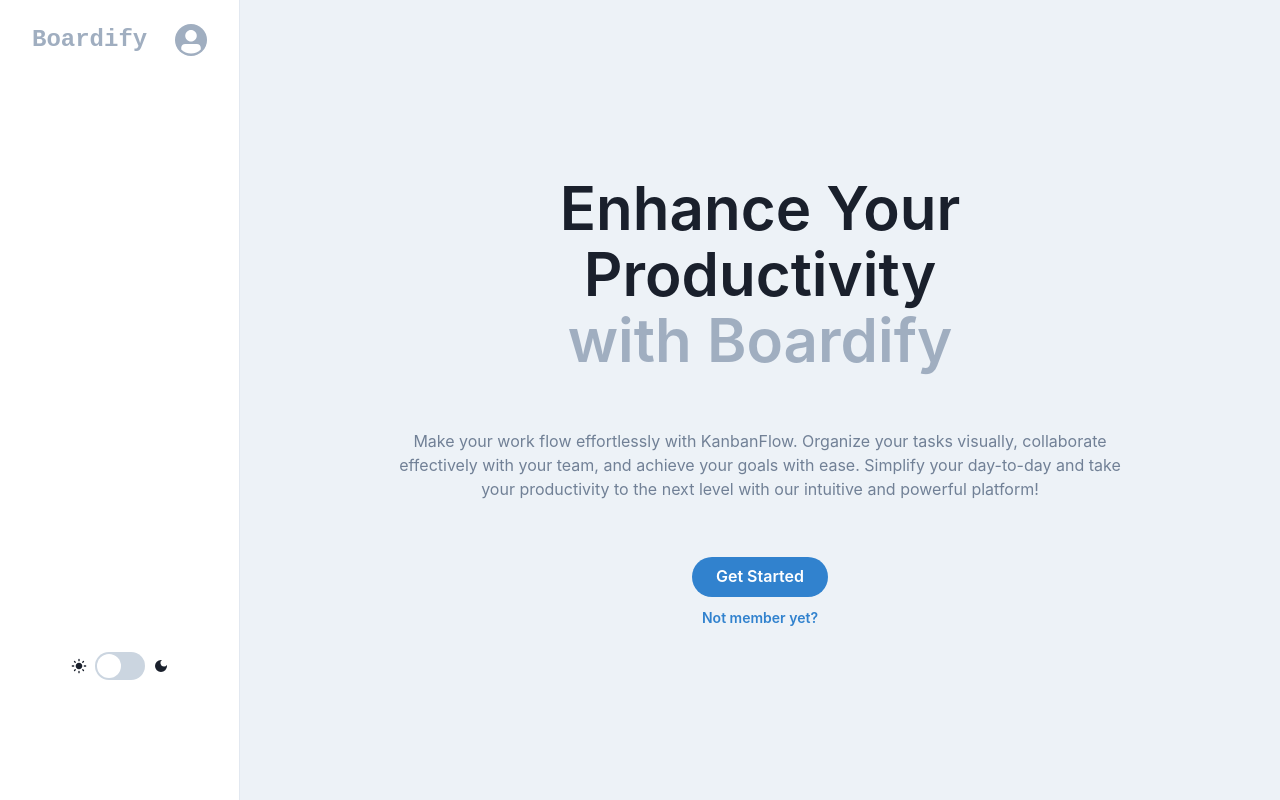
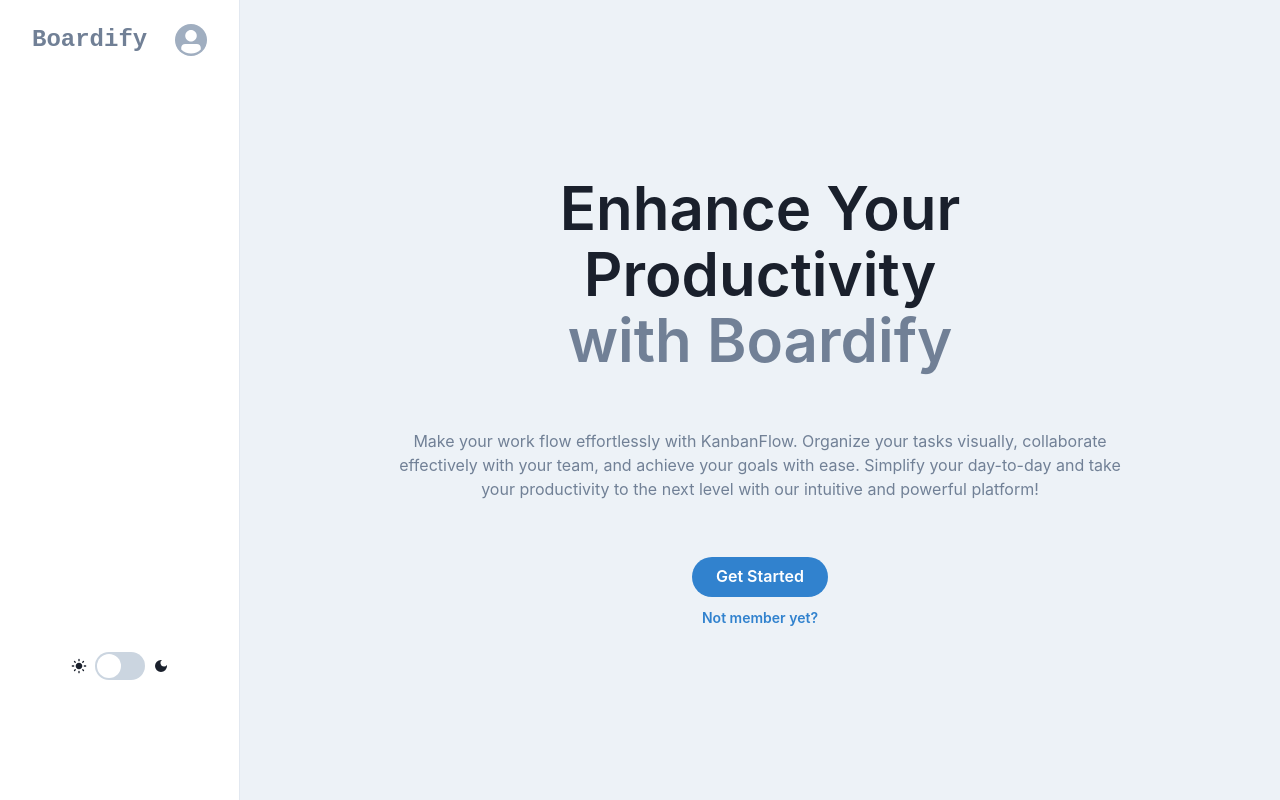
Before and after one commit to EdiedRamos/boardify, a React (Vite) app: page / in a window 1280 px wide. Built offline with nearby package versions, Linux system fonts and the light colour scheme.

Commit message:
style: update boardify title color

```diff
--- a/src/Components/Organisms/Landing/Landing.tsx
+++ b/src/Components/Organisms/Landing/Landing.tsx
@@ -18,7 +18,7 @@ export const Landing = () => {
             lineHeight={"110%"}
           >
             Enhance Your Productivity <br />
-            <Text as={"span"} color={"gray.400"}>
+            <Text as={"span"} color={"gray.500"}>
               with Boardify
             </Text>
           </Heading>
--- a/src/Components/Organisms/SidebarContent/SidebarContent.tsx
+++ b/src/Components/Organisms/SidebarContent/SidebarContent.tsx
@@ -44,7 +44,7 @@ export const SidebarContent = ({
       <Flex h="20" alignItems="center" mx="8" justifyContent="space-between">
         <Text
           fontSize="2xl"
-          color={"gray.400"}
+          color={"gray.500"}
           fontFamily="monospace"
           fontWeight="bold"
         >
```
